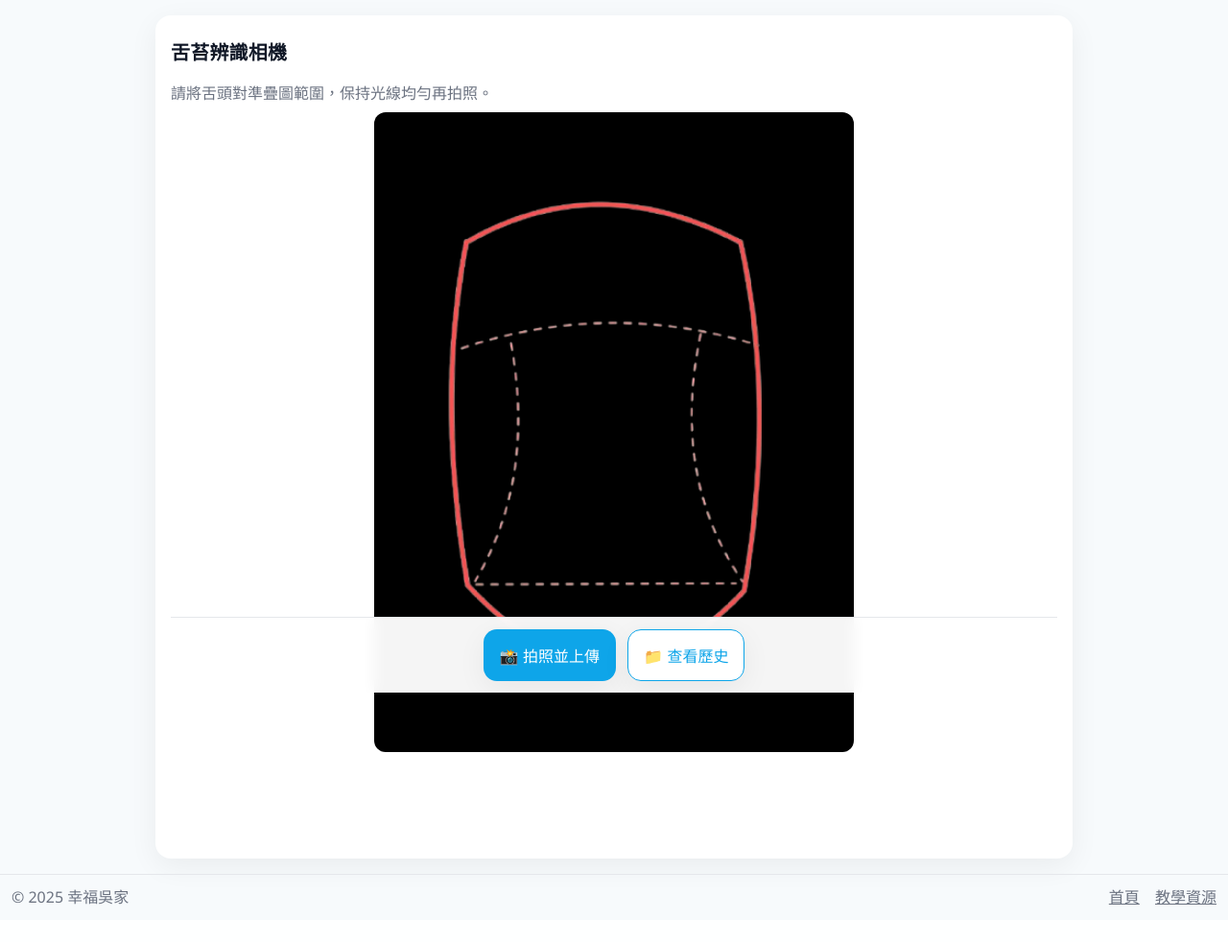
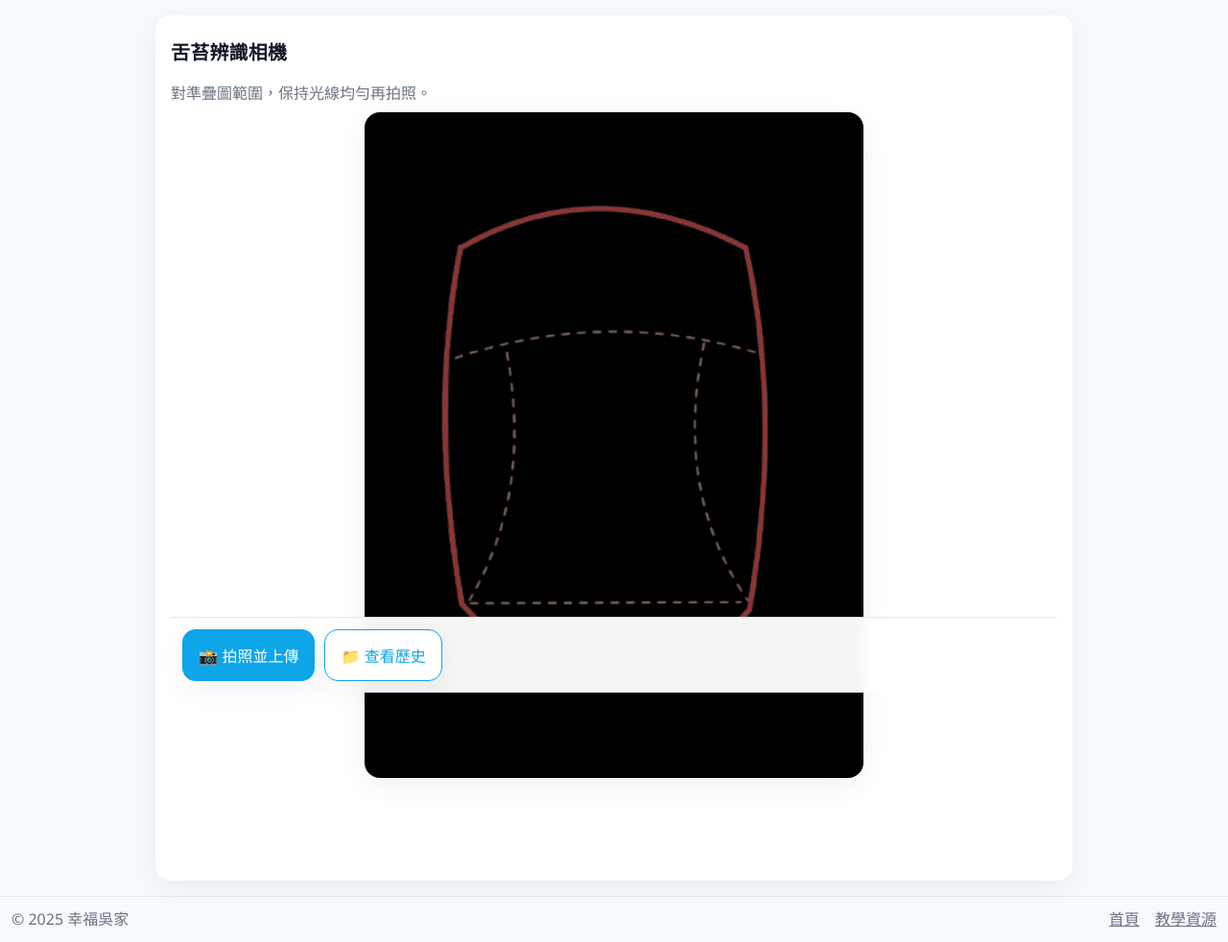
Before and after one commit to yingmaowu/camera_test, a Flask app: page /index in a window 1280 px wide. Shown: the part 78-1060 px from the top of the page at 96% size. Before the commit the page ends 1021 px from the top, so only its background shows below. Run offline with Flask 3, Linux system fonts and the light colour scheme; some libraries are stand-ins or nearby versions.

Commit message:
Update index.html

```diff
--- a/templates/index.html
+++ b/templates/index.html
@@ -3,17 +3,15 @@
 {% block content %}
 <div class="card">
   <h1>舌苔辨識相機</h1>
-  <p class="muted">請將舌頭對準疊圖範圍，保持光線均勻再拍照。</p>
+  <p class="muted">對準疊圖範圍，保持光線均勻再拍照。</p>
 
-  <!-- 相機容器 -->
-  <div id="videoWrapper" style="position:relative; width:100%; max-width:500px; margin:auto; overflow:hidden; aspect-ratio:3/4; background:black; border-radius:12px">
-    <video id="camera" autoplay playsinline muted style="width:100%; height:100%; object-fit:cover; border-radius:12px"></video>
+  <div id="videoWrapper" class="card" style="position:relative; width:100%; max-width:520px; margin:auto; overflow:hidden; aspect-ratio:3/4; background:#000">
+    <video id="camera" autoplay playsinline muted style="position:absolute; inset:0; width:100%; height:100%; object-fit:cover; border-radius:12px"></video>
     <img id="overlay" src="{{ url_for('static', filename='overlay.png') }}" alt="overlay"
-         style="position:absolute; inset:0; width:100%; height:100%; object-fit:contain; pointer-events:none; z-index:10;">
+         style="position:absolute; inset:0; width:100%; height:100%; object-fit:contain; pointer-events:none; z-index:10; opacity:.6;">
   </div>
 
-  <!-- 操作按鈕 -->
-  <div class="sticky-actions flex center" style="justify-content:center; margin-top:16px">
+  <div class="sticky-actions btn-group" style="margin-top:12px">
     <button id="captureBtn" class="btn">📸 拍照並上傳</button>
     <button id="historyBtn" class="btn btn-outline">📁 查看歷史</button>
   </div>
@@ -26,62 +24,43 @@
   const overlay = document.getElementById("overlay");
   const captureBtn = document.getElementById("captureBtn");
   const historyBtn = document.getElementById("historyBtn");
+  const patientId = ("{{ patient_id|default('') }}".trim()) || new URLSearchParams(location.search).get("patient") || "";
 
-  // 從後端帶入的 patient_id（若有），否則退回 querystring 的 patient
-  const patientId =
-    "{{ patient_id|default('') }}"?.trim() ||
-    new URLSearchParams(window.location.search).get("patient") ||
-    "";
+  if (!patientId) location.href = "{{ url_for('id_input', next='index') }}";
 
-  // 沒有病患ID就導回輸入頁（後端也建議加防呆）
-  if (!patientId) {
-    window.location.href = "{{ url_for('id_input', next='index') }}";
-  }
-
-  // 啟動相機
   navigator.mediaDevices.getUserMedia({ video: { facingMode: { ideal: "environment" } } })
     .then(stream => { video.srcObject = stream; return new Promise(r => video.onloadedmetadata = () => (video.play(), r())); })
     .catch(err => Swal.fire("❌ 相機啟動失敗", err.message, "error"));
 
   let capturedBlob = null;
-
-  function captureImage() {
+  async function captureImage(){
+    if(!video.videoWidth){ throw new Error("相機未就緒"); }
     const canvas = document.createElement("canvas");
-    canvas.width = video.videoWidth;
-    canvas.height = video.videoHeight;
+    canvas.width = video.videoWidth; canvas.height = video.videoHeight;
     const ctx = canvas.getContext("2d");
     ctx.drawImage(video, 0, 0, canvas.width, canvas.height);
     ctx.drawImage(overlay, 0, 0, canvas.width, canvas.height);
-    return new Promise(resolve => canvas.toBlob(b => (capturedBlob = b, resolve()), "image/jpeg"));
+    return new Promise(res => canvas.toBlob(b => (capturedBlob = b, res()), "image/jpeg"));
   }
 
   captureBtn.addEventListener("click", async () => {
+    try{
       await captureImage();
-    Swal.fire({ title:"確定要上傳這張照片嗎？", icon:"question", showCancelButton:true, confirmButtonText:"上傳", cancelButtonText:"取消" })
-      .then(res=>{
-        if(res.isConfirmed && capturedBlob){
       const fd = new FormData();
       fd.append("image", capturedBlob, "tongue.jpg");
       fd.append("patient_id", patientId);
 
-          // ⬅️ 修正這裡：改用正確的 endpoint 名稱 upload_image
-          fetch("{{ url_for('upload_image') }}", { method:"POST", body: fd })
-            .then(r=>r.json())
-            .then(d=>{
+      const resp = await fetch("{{ url_for('upload_image') }}", { method:"POST", body: fd });
+      const d = await resp.json();
       if(d.success){
         Swal.fire("✅ 上傳成功","即將跳轉至歷史紀錄","success")
           .then(()=>location.href=`{{ url_for('history') }}?patient=${encodeURIComponent(patientId)}`);
       }else{
         Swal.fire("❌ 上傳失敗", d.error || "請稍後再試", "error");
       }
-            })
-            .catch(e=>Swal.fire("❌ 錯誤", e.message, "error"));
-        }
-      });
+    }catch(e){ Swal.fire("❌ 拍照失敗", e.message, "error"); }
   });
 
-  historyBtn.addEventListener("click", ()=>{
-    location.href = `{{ url_for('history') }}?patient=${encodeURIComponent(patientId)}`;
-  });
+  historyBtn.addEventListener("click", ()=> location.href = `{{ url_for('history') }}?patient=${encodeURIComponent(patientId)}`);
 </script>
 {% endblock %}
```
Lines whose indentation alone changed are shown as unchanged.
